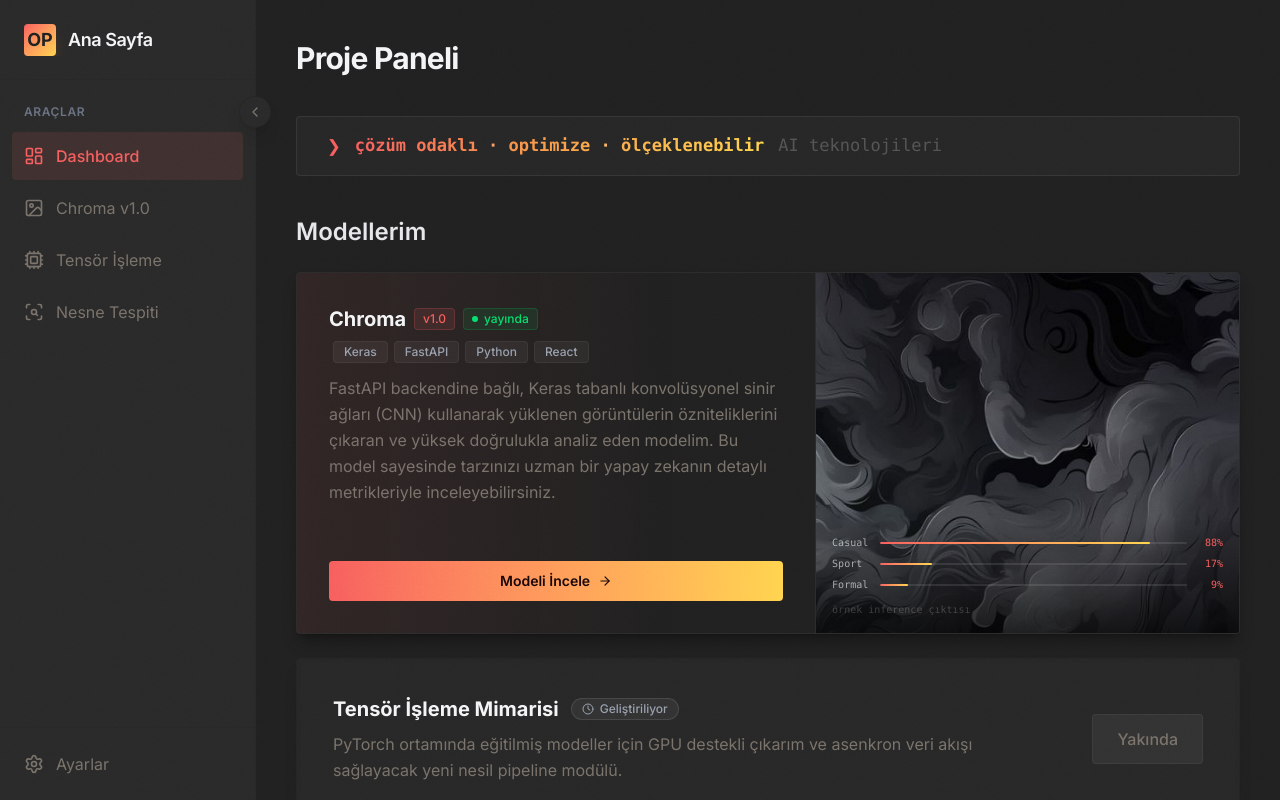
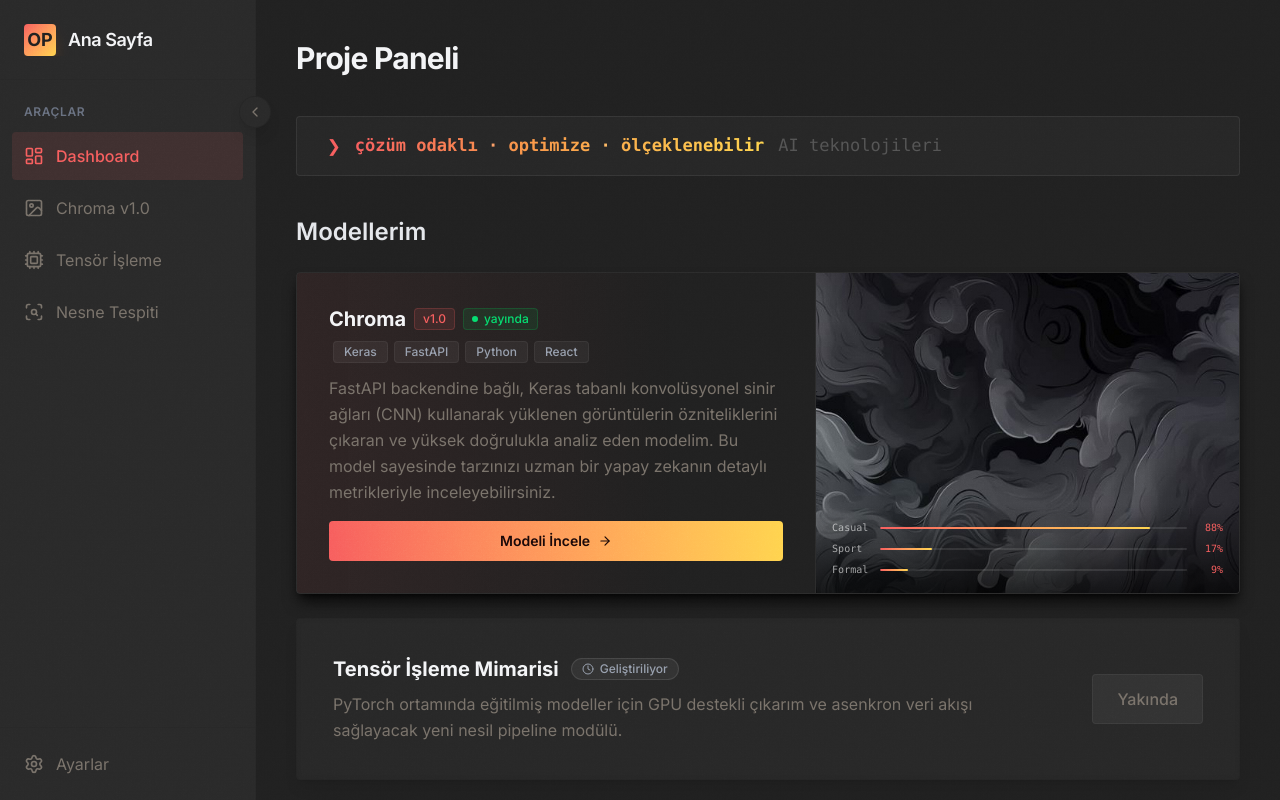
Before and after one commit to omerfarukpirhasanoglu/pirhasanoglu.com, a Next.js app: page /dashboard in a window 1280 px wide. Built offline with nearby package versions, Linux system fonts and the light colour scheme.

Commit message:
glow fix

```diff
--- a/src/app/dashboard/page.tsx
+++ b/src/app/dashboard/page.tsx
@@ -42,8 +42,8 @@ export default function DashboardPage() {
         <h2 className="text-2xl font-semibold text-gray-200 animate-reveal delay-200">Modellerim</h2>
 
         {/* Proje Kartı 1 */}
-        <div className="rounded-sm border border-white/5 group hover:border-accent/30 shadow-lg shadow-black/30 hover:shadow-2xl hover:shadow-accent/10 transition-all duration-300 animate-reveal delay-200 relative overflow-hidden">
-          <div className="absolute top-0 left-0 w-96 h-full bg-linear-to-r from-accent/8 to-transparent pointer-events-none" />
+        <div className="rounded-sm border border-white/5 group hover:border-accent/30 shadow-lg shadow-black/80 hover:shadow-2xl hover:shadow-accent/10 transition-all duration-300 animate-reveal delay-200 relative overflow-hidden">
+          <div className="absolute top-0 left-0 w-96 h-full bg-linear-to-r from-accent/7 to-transparent pointer-events-none" />
 
           <div className="rounded-sm flex flex-col md:flex-row relative z-10">
 
@@ -79,7 +79,7 @@ export default function DashboardPage() {
             </div>
 
             {/* Sağ  inference sonucu */}
-            <div className="md:w-[45%] shrink-0 border-t md:border-t-0 md:border-l border-white/5 relative overflow-hidden" style={{minHeight: "360px", background: "transparent"}}>
+            <div className="md:w-[45%] shrink-0 border-t md:border-t-0 md:border-l border-white/5 relative overflow-hidden" style={{minHeight: "300px", background: "transparent"}}>
               <Image
                 src="/sample-output.jpg"
                 alt="örnek çıktı"
@@ -100,7 +100,6 @@ export default function DashboardPage() {
                     <span className="text-[10px] text-accent font-mono w-7 text-right">{item.score}%</span>
                   </div>
                 ))}
-                <span className="text-[10px] text-white/20 font-mono mt-1">örnek inference çıktısı</span>
               </div>
             </div>
 
```
